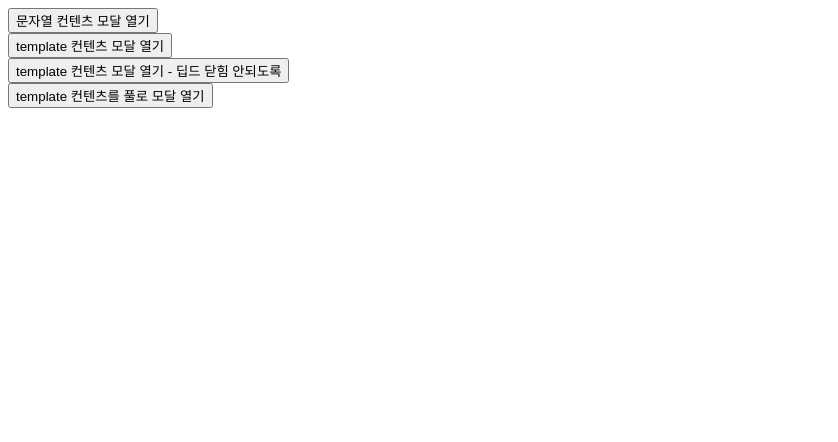
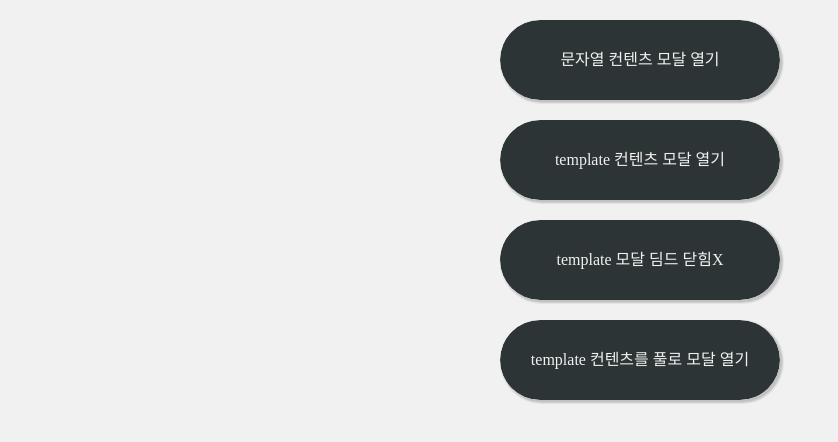
Before and after one commit to khm2976/angular-dynamic-modal, an Angular app: page / in a window 1280 px wide. Shown: the top 442 px of the page, without its empty margins (0-838 px from the left). Built offline with nearby package versions, Linux system fonts and the light colour scheme.

Commit message:
스타일 추가

```diff
--- a/src/app/app.component.css
+++ b/src/app/app.component.css
@@ -1,3 +1,94 @@
-.modal_tmpl{width: 500px;height:500px;background:#fff;}
-.modal_tmpl.full{width:100%;height:100%;position:fixed;top:0;right:0;bottom:0;left:0;background:rgba(255,0,0,0.2);}
+.modal_tmpl{width: 500px;height:500px;background:#fff}
+.modal_tmpl.full{width:100%;height:100%;position:fixed;top:0;right:0;bottom:0;left:0;background:rgba(255,0,0,0.2)}
 .modal_tmpl.full .inner{width:300px;height:300px;margin:0 auto}
+
+.button {
+    width: 280px;
+    height: 80px;
+    margin:20px;
+    background: #dfe6e9;
+    border-radius: 40px;
+    box-shadow: 2px 2px 2px 1px rgba(0, 0, 0, 0.2);
+    display: flex;
+    align-items: center;
+    justify-content: center;
+    padding: 0 50px;
+    overflow: hidden;
+    position: relative;
+    cursor: pointer;
+  }
+  .button:hover{
+    transform: scale(1.1);
+  }
+  .button span{
+    position: absolute;
+    width: 100%;
+    height: 100%;
+    background: #2d3436;
+    color: #f1f1f1;
+    text-align: center;
+    line-height: 80px;
+    z-index: 999;
+    transition: .6s linear;
+    border-radius: 40px;
+}
+
+.popup{
+    display:block;
+    width:500px;
+    height:100%;
+    background:#fff;
+    border-radius:5px;
+    z-index:999;
+    /* -webkit-transform:translateY(-300%); */
+    -moz-box-shadow: 0px 0px 20px rgba(56,56,56,.2);
+    -webkit-box-shadow: 0px 0px 20px rgba(56,56,56,.2);
+    box-shadow: 0px 0px 20px rgba(56,56,56,.2);
+    text-align:center;
+    line-height:7em;
+    font-size:2em;
+    position:relative;
+    -webkit-transition: all 900ms cubic-bezier(0.68, -0.55, 0.265, 1.55);
+    transition: all 900ms cubic-bezier(0.68, -0.55, 0.265, 1.55);
+  }
+
+  .popup h1{
+    color:#8e54e9;
+    text-transform:capitalize;
+    font-weight:200;
+    font-size:16px;
+    position:relative;
+    -webkit-transition: all 600ms cubic-bezier(0.68, -0.55, 0.265, 1.55);
+    transition: all 600ms cubic-bezier(0.68, -0.55, 0.265, 1.55);
+    -webkit-transition-delay:900ms;
+    transition-delay:900ms;
+  }
+
+  .popup .close{
+    position:absolute;
+    top:-80px;
+    right:15px;
+    font-size:.9em;
+    font-weight:lighter;
+    cursor:pointer;
+    color:#8e54e9;
+    -webkit-transition:.5s;
+    transition:.5s;
+}
+
+.popup2 .inner{
+    position: relative;
+    display: flex;
+    padding:20px;
+    vertical-align: middle;
+    align-items: center;
+    background: #fff;
+    text-align:center;
+    line-height:24px;
+    font-size:16px;
+}
+.popup2 .inner .close{
+    position: absolute;
+    top: 8px;
+    right: 10px;
+}
--- a/src/app/app.component.html
+++ b/src/app/app.component.html
@@ -1,30 +1,26 @@
-<div>
-    <button (click)="openString()">문자열 컨텐츠 모달 열기</button>
-</div>
-<div>
-    <button (click)="openTemplate()">template 컨텐츠 모달 열기</button>
-</div>
-<div>
-    <button (click)="openTemplateNoOverlay()">template 컨텐츠 모달 열기 - 딥드 닫힘 안되도록</button>
-</div>
-<div>
-    <button (click)="openTemplateFull()">template 컨텐츠를 풀로 모달 열기</button>
-</div>
-
+<div class="button" (click)="openString()"><span>문자열 컨텐츠 모달 열기</span></div>
+<div class="button" (click)="openTemplate()"><span>template 컨텐츠 모달 열기</span></div>
+<div class="button" (click)="openTemplateNoOverlay()"><span>template 모달 딤드 닫힘X</span></div>
+<div class="button" (click)="openTemplateFull()"><span>template 컨텐츠를 풀로 모달 열기</span></div>
 
 <ng-template #tmplDialogView>
-    <div class="modal_tmpl">
-        템플릿 뷰로 커스텀하게 컨텐츠 노출
-        <button (click)="clickClose()">닫기</button>
+    <div class="modal_tmpl popup">
+        <h1>템플릿 뷰로 커스텀하게 컨텐츠 노출</h1>
+        <span class="close" (click)="clickClose()">
+            <i class="fa fa-close">X</i>
+        </span>
     </div>
 </ng-template>
 
 <ng-template #tmplFullView>
-    <div class="modal_tmpl full">
+    <div class="modal_tmpl full popup2">
         <div class="inner">
-            모달 오버레이를 사용하지 않고, 템플릿 뷰로만 모달 사용하는 경우.
-            자체 css를 적용(풀로 채워) 커스텀하게 컨텐츠 노출
-            <button (click)="clickClose()">닫기</button>
+            1. 모달 오버레이를 사용하지 않고<br>
+            템플릿 뷰로만 모달 사용하는 경우.<br>
+            2. 자체 css를 적용(풀로 채워) 커스텀하게 컨텐츠 노출
+            <span class="close" (click)="clickClose()">
+                <i class="fa fa-close">X</i>
+            </span>
         </div>
     </div>
 </ng-template>
--- a/src/styles.css
+++ b/src/styles.css
@@ -1 +1,15 @@
-/* You can add global styles to this file, and also import other style files */
+*{
+    margin:0;
+    padding:0;
+    -webkit-box-sizing:border-box;
+    box-sizing:border-box;
+}
+
+body {
+    height:100%;
+    display: flex;
+    justify-content: center;
+    align-items: center;
+    flex-direction: column;
+    background: #f1f1f1;
+}
```
